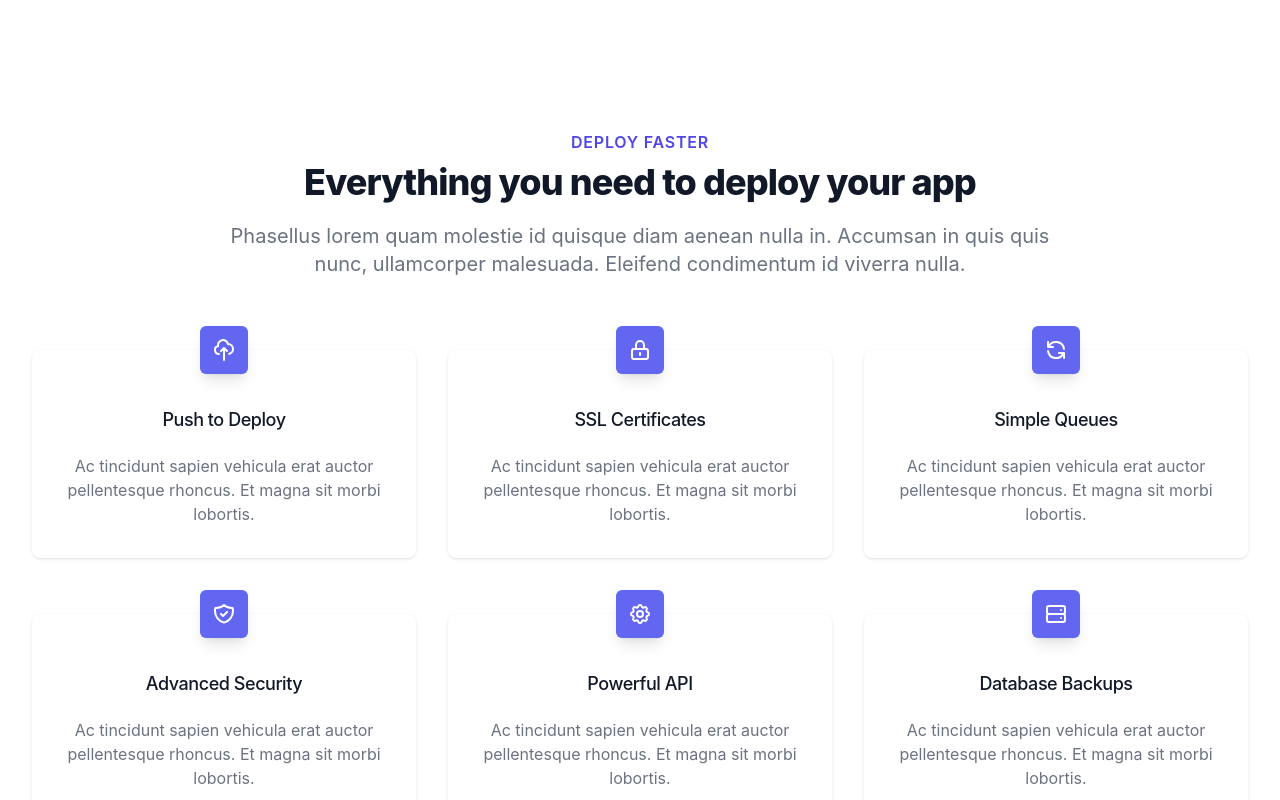
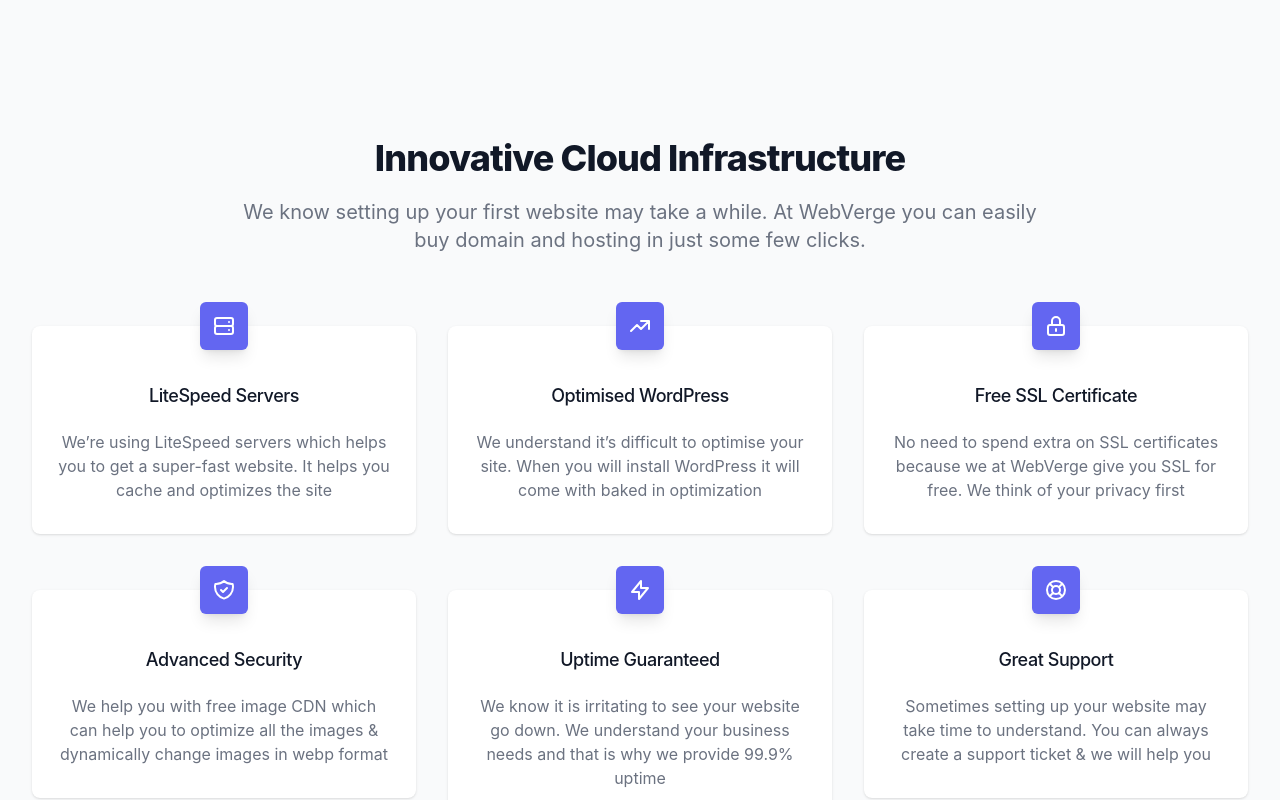
Before and after one commit to xaif/webverge, a React (Create React App) app: page / in a window 1280 px wide. Shown: the part 800-1600 px from the top of the page. Built offline with nearby package versions, Linux system fonts and the light colour scheme.

Commit message:
Made changes in feature

```diff
--- a/src/components/Features.js
+++ b/src/components/Features.js
@@ -1,25 +1,24 @@
-import {CloudUploadIcon, CogIcon, LockClosedIcon, RefreshIcon, ServerIcon, ShieldCheckIcon} from '@heroicons/react/outline'
+import { TrendingUpIcon, LockClosedIcon, ServerIcon, ShieldCheckIcon, SupportIcon, LightningBoltIcon} from '@heroicons/react/outline'
 
 const features = [
-    { name: 'Push to Deploy', icon: CloudUploadIcon },
-    { name: 'SSL Certificates', icon: LockClosedIcon },
-    { name: 'Simple Queues', icon: RefreshIcon },
-    { name: 'Advanced Security', icon: ShieldCheckIcon },
-    { name: 'Powerful API', icon: CogIcon },
-    { name: 'Database Backups', icon: ServerIcon },
+    { name: 'LiteSpeed Servers', desc: 'We’re using LiteSpeed servers which helps you to get a super-fast website. It helps you cache and optimizes the site', icon: ServerIcon },
+    { name: 'Optimised WordPress', desc: 'We understand it’s difficult to optimise your site. When you will install WordPress it will come with baked in optimization', icon: TrendingUpIcon },
+    { name: 'Free SSL Certificate', desc: 'No need to spend extra on SSL certificates because we at WebVerge give you SSL for free. We think of your privacy first', icon: LockClosedIcon },
+    { name: 'Advanced Security', desc:'We help you with free image CDN which can help you to optimize all the images & dynamically change images in webp format', icon: ShieldCheckIcon },
+    { name: 'Uptime Guaranteed', desc:'We know it is irritating to see your website go down. We understand your business needs and that is why we provide 99.9% uptime', icon: LightningBoltIcon },
+    { name: 'Great Support', desc:'Sometimes setting up your website may take time to understand. You can always create a support ticket & we will help you', icon: SupportIcon },
   ]
 
 export default function Features () {
 return (
-<div className="relative bg-white py-16 sm:py-24 lg:py-32">
+<div className="relative bg-gray-50 py-16 sm:py-24 lg:py-32">
 <div className="mx-auto max-w-md px-4 text-center sm:max-w-3xl sm:px-6 lg:px-8 lg:max-w-7xl">
-  <h2 className="text-base font-semibold tracking-wider text-indigo-600 uppercase">Deploy faster</h2>
   <p className="mt-2 text-3xl font-extrabold text-gray-900 tracking-tight sm:text-4xl">
-    Everything you need to deploy your app
+  Innovative Cloud Infrastructure
   </p>
   <p className="mt-5 max-w-prose mx-auto text-xl text-gray-500">
-    Phasellus lorem quam molestie id quisque diam aenean nulla in. Accumsan in quis quis nunc, ullamcorper
-    malesuada. Eleifend condimentum id viverra nulla.
+  We know setting up your first website may take a while. At WebVerge you can easily buy domain and hosting in just some few clicks.
+
   </p>
   <div className="mt-12">
     <div className="grid grid-cols-1 gap-8 sm:grid-cols-2 lg:grid-cols-3">
@@ -34,7 +33,7 @@ return (
               </div>
               <h3 className="mt-8 text-lg font-medium text-gray-900 tracking-tight">{feature.name}</h3>
               <p className="mt-5 text-base text-gray-500">
-                Ac tincidunt sapien vehicula erat auctor pellentesque rhoncus. Et magna sit morbi lobortis.
+              {feature.desc}
               </p>
             </div>
           </div>
--- a/src/components/Hero.js
+++ b/src/components/Hero.js
@@ -267,7 +267,7 @@ export default function Hero() {
                     className="absolute inset-0 w-full h-full flex items-center justify-center"
                     aria-hidden="true"
                   >
-                    <svg
+                    {/* <svg
                       className="h-20 w-20 text-indigo-500"
                       fill="currentColor"
                       viewBox="0 0 84 84"
@@ -280,7 +280,7 @@ export default function Hero() {
                         fill="white"
                       />
                       <path d="M55.5039 40.3359L37.1094 28.0729C35.7803 27.1869 34 28.1396 34 29.737V54.263C34 55.8604 35.7803 56.8131 37.1094 55.9271L55.5038 43.6641C56.6913 42.8725 56.6913 41.1275 55.5039 40.3359Z" />
-                    </svg>
+                    </svg> */}
                   </div>
                 </button>
               </div>
--- a/src/components/Logo.js
+++ b/src/components/Logo.js
@@ -1,6 +1,6 @@
 export default function Logo() {
     return (
-      <div className="bg-white">
+      <div className="bg-gray-50">
         <div className="max-w-7xl mx-auto py-12 px-4 sm:px-6 lg:px-8">
           <div className="grid grid-cols-2 gap-8 md:grid-cols-6 lg:grid-cols-5">
             <div className="col-span-1 flex justify-center md:col-span-2 lg:col-span-1">
```
